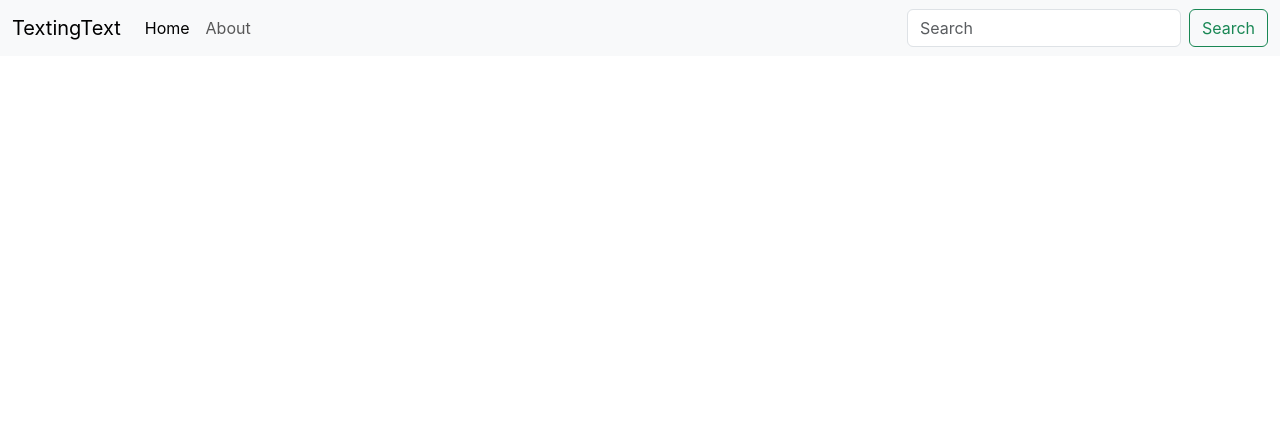
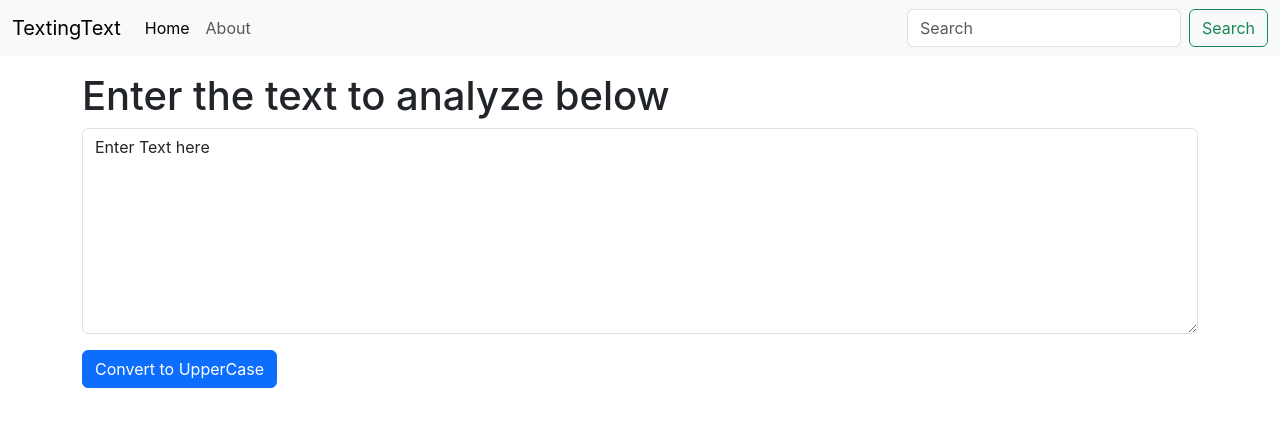
Before and after one commit to Khizer9/React-Texting, a React (Create React App) app: page / in a window 1280 px wide. Shown: the top 426 px of the page. Built offline with nearby package versions, Linux system fonts and the light colour scheme.

Commit message:
Use of State & Props for text to Uppercase

```diff
--- a/src/App.js
+++ b/src/App.js
@@ -1,31 +1,15 @@
 import './App.css';
+import Navbar from './components/Navbar';
+import TextForm from './components/TextForm';
 
 function App() {
   return (
    <>
-    <nav className="navbar navbar-expand-lg bg-body-tertiary">
-  <div className="container-fluid">
-    <a className="navbar-brand" href="/">TextingText</a>
-    <button className="navbar-toggler" type="button" data-bs-toggle="collapse" data-bs-target="#navbarSupportedContent" aria-controls="navbarSupportedContent" aria-expanded="false" aria-label="Toggle navigation">
-      <span className="navbar-toggler-icon"></span>
-    </button>
-    <div className="collapse navbar-collapse" id="navbarSupportedContent">
-      <ul className="navbar-nav me-auto mb-2 mb-lg-0">
-        <li className="nav-item">
-          <a className="nav-link active" aria-current="page" href="/">Home</a>
-        </li>
-        <li className="nav-item">
-          <a className="nav-link" href="/">About</a>
-        </li>
+    <Navbar title="TextingText" aboutText="About"/>
 
-      </ul>
-      <form className="d-flex" role="search">
-        <input className="form-control me-2" type="search" placeholder="Search" aria-label="Search" />
-        <button className="btn btn-outline-success" type="submit">Search</button>
-      </form>
+    <div className="container my-3">
+      <TextForm heading="Enter the text to analyze below"/>
     </div>
-  </div>
-</nav>
    </>
   );
 }
--- /dev/null
+++ b/src/components/Navbar.js
@@ -0,0 +1,35 @@
+import React from 'react'
+import PropTypes from 'prop-types'
+
+export default function Navbar(props) {
+  return (
+    <nav className="navbar navbar-expand-lg bg-body-tertiary">
+  <div className="container-fluid">
+    <a className="navbar-brand" href="/">{props.title}</a>
+    <button className="navbar-toggler" type="button" data-bs-toggle="collapse" data-bs-target="#navbarSupportedContent" aria-controls="navbarSupportedContent" aria-expanded="false" aria-label="Toggle navigation">
+      <span className="navbar-toggler-icon"></span>
+    </button>
+    <div className="collapse navbar-collapse" id="navbarSupportedContent">
+      <ul className="navbar-nav me-auto mb-2 mb-lg-0">
+        <li className="nav-item">
+          <a className="nav-link active" aria-current="page" href="/">Home</a>
+        </li>
+        <li className="nav-item">
+          <a className="nav-link" href="/">{props.aboutText}</a>
+        </li>
+
+      </ul>
+      <form className="d-flex" role="search">
+        <input className="form-control me-2" type="search" placeholder="Search" aria-label="Search" />
+        <button className="btn btn-outline-success" type="submit">Search</button>
+      </form>
+    </div>
+  </div>
+</nav>
+  )
+}
+
+Navbar.propTypes = {
+    title : PropTypes.string,
+    aboutText : PropTypes.string,
+}
--- /dev/null
+++ b/src/components/TextForm.js
@@ -0,0 +1,25 @@
+import React, {useState} from 'react'
+
+export default function TextForm(props) {
+    const handleUpClick = () => {
+        let newText = text.toUpperCase()
+        setText(newText)
+    }
+
+    const handleChange = (event) => {
+        setText(event.target.value)
+    }
+
+    const [text, setText] = useState('Enter Text here');
+
+
+  return (
+    <div>
+        <h1>{props.heading}</h1>
+        <div className="mb-3">
+        <textarea className="form-control" value={text} onChange={handleChange} id="myBox" rows="8"></textarea>
+        </div>
+        <button className="btn btn-primary" onClick={handleUpClick}>Convert to UpperCase</button>
+    </div>
+  )
+}
```
